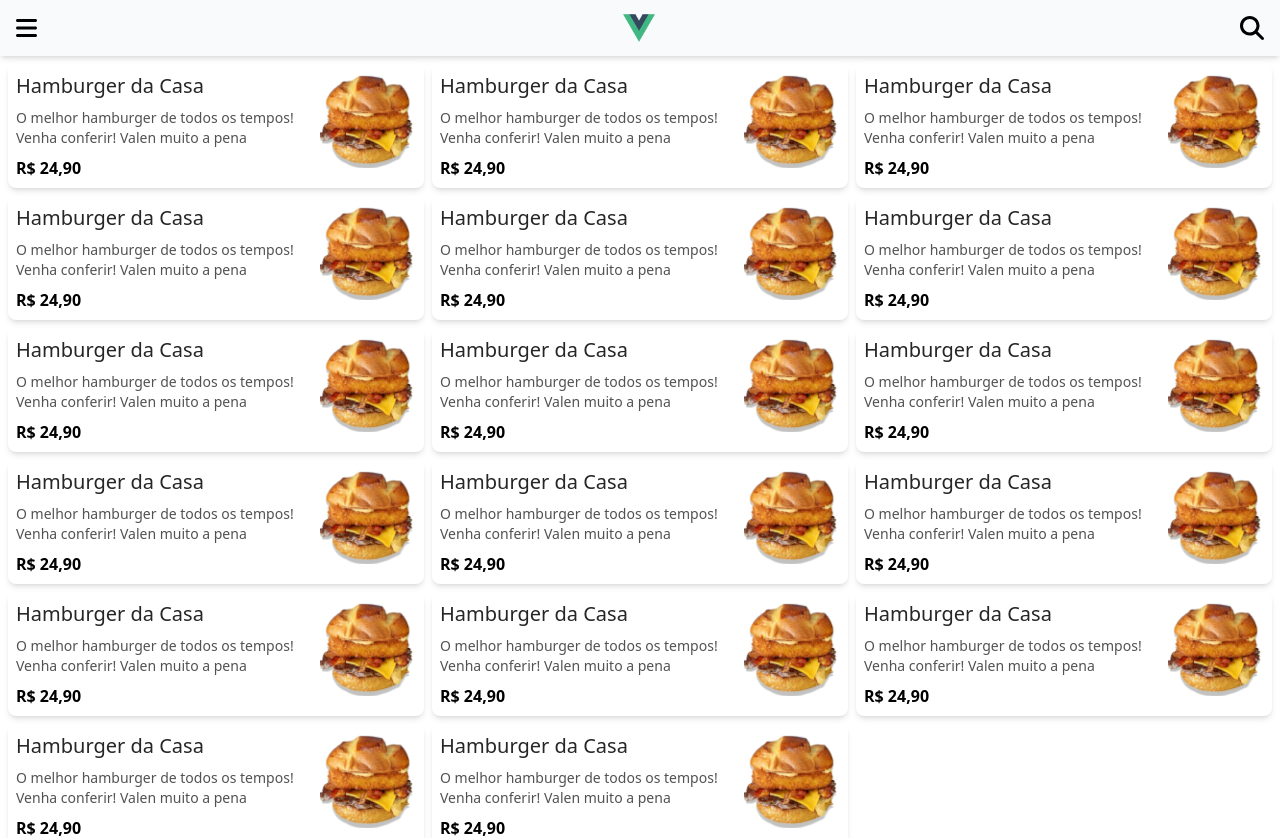
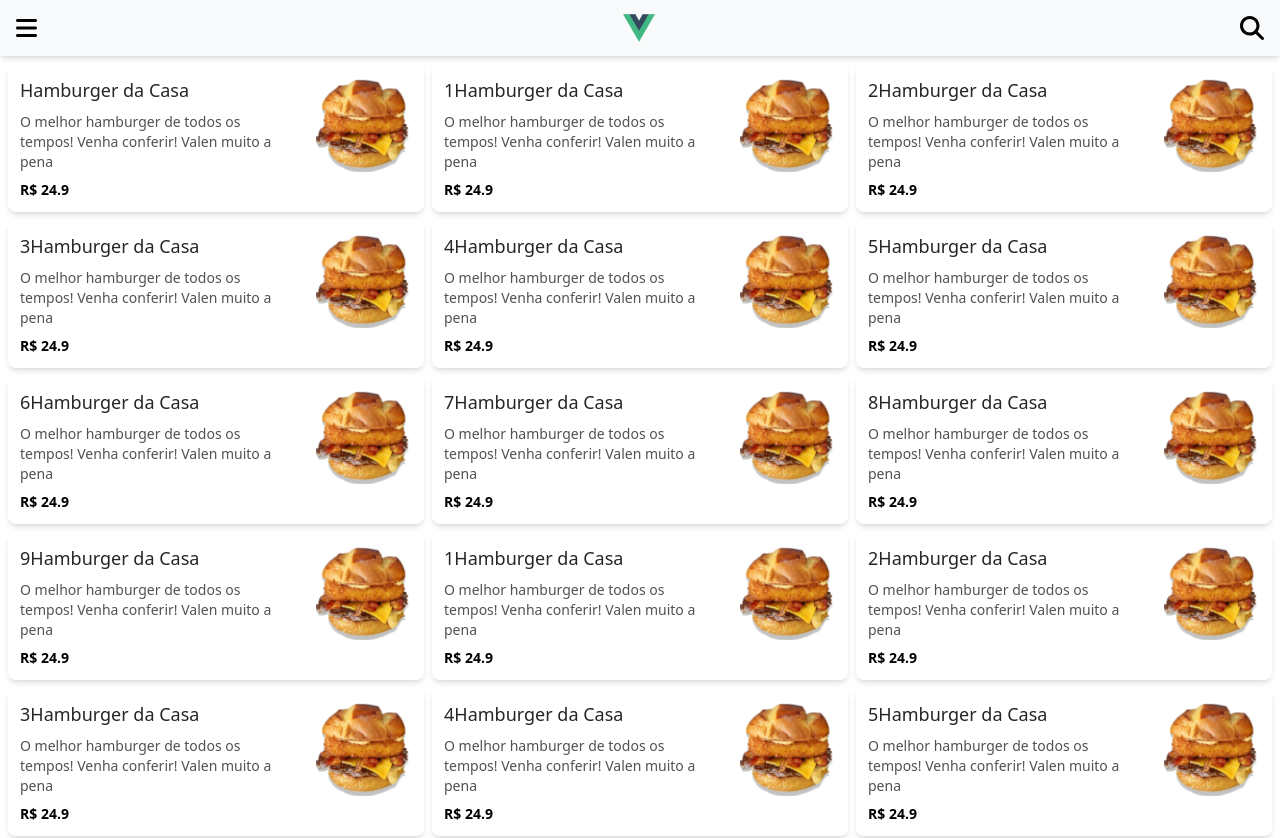
Before and after one commit to evandrofriedri/frontend-web, a Vue app: page / in a window 1280 px wide. Shown: the top 838 px of the page. Built offline with nearby package versions, Linux system fonts and the light colour scheme.

Commit message:
Melhorado modal do cardItem adicionando transition e clique fora do modal

```diff
--- a/package.json
+++ b/package.json
@@ -17,6 +17,7 @@
     "@vue/eslint-config-airbnb": "^7.0.0",
     "@vuelidate/core": "^2.0.2",
     "@vuelidate/validators": "^2.0.2",
+    "@vueuse/core": "^10.1.2",
     "axios": "^1.3.5",
     "core-js": "^3.8.3",
     "nprogress": "^0.2.0",
--- a/public/index.html
+++ b/public/index.html
@@ -12,6 +12,7 @@
       <strong>We're sorry but <%= htmlWebpackPlugin.options.title %> doesn't work properly without JavaScript enabled. Please enable it to continue.</strong>
     </noscript>
     <div id="app"></div>
+    <div id="modal"></div>
     <!-- built files will be auto injected -->
   </body>
 </html>
--- a/src/assets/icons.js
+++ b/src/assets/icons.js
@@ -4,7 +4,7 @@
 import {
   faBars, faCircleUser, faMagnifyingGlass, faList,
   faUtensils, faRectangleList, faChevronRight, faLocationDot,
-  faUsersGear, faListCheck, faCircleInfo,
+  faUsersGear, faListCheck, faCircleInfo, faXmark,
 } from '@fortawesome/free-solid-svg-icons';
 
 import { faGoogle } from '@fortawesome/free-brands-svg-icons';
@@ -22,6 +22,7 @@ const icons = {
   faUsersGear,
   faListCheck,
   faCircleInfo,
+  faXmark,
 };
 
 export default icons;
--- a/src/components/CardItem.vue
+++ b/src/components/CardItem.vue
@@ -1,14 +1,14 @@
 <template>
-  <div class="p-2 flex flex-row max-w-2xl rounded-lg bg-white shadow-md hover:shadow-2xl hover:cursor-pointer hover:bg-gray-50 duration-300">
-    <div class="flex flex-col justify-start pr-5">
-      <h5 class="mb-2 text-xl font-medium text-neutral-800">
-        {{ title }}
-      </h5>
+  <div class="p-3 flex rounded-lg bg-white shadow-md hover:shadow-2xl hover:cursor-pointer hover:bg-gray-50 duration-300" @click="openModal" @keydown="openModal">
+    <div class="flex flex-col pr-5">
+      <p class="mb-2 text-lg font-medium text-neutral-800">
+        {{ props.title }}
+      </p>
       <p class="mb-2 text-sm text-neutral-600">
-        {{ description }}
+        {{ props.description }}
       </p>
-      <p class="text-base font-bold">
-        R$ {{ price }}
+      <p class="text-sm font-bold">
+        R$ {{ props.price }}
       </p>
     </div>
     <img
@@ -17,11 +17,33 @@
       alt=""
     />
   </div>
+  <Teleport to="#modal">
+    <Transition name="modal">
+      <div v-if="isModalOpen" class="flex fixed top-0 left-0 w-screen h-screen bg-black/50 justify-center items-center">
+        <div ref="modal" class="relative bg-white px-12 py-24 rounded shadow-lg">
+          <button type="button" class="absolute top-3 right-3 bg-none cursor-pointer" @click="isModalOpen = false">
+            <font-awesome-icon icon="fa-solid fa-xmark" />
+          </button>
+          {{ props.title }}
+          {{ props.description }}
+        </div>
+      </div>
+    </Transition>
+  </Teleport>
 </template>
 
 <script setup>
+import { ref } from 'vue';
+import { onClickOutside } from '@vueuse/core';
 
-defineProps({
+const isModalOpen = ref(false);
+const modal = ref(null);
+
+onClickOutside(modal, () => {
+  isModalOpen.value = false;
+});
+
+const props = defineProps({
   title: {
     type: String,
     default: '',
@@ -36,4 +58,21 @@ defineProps({
   },
 });
 
+function openModal() {
+  isModalOpen.value = true;
+}
+
 </script>
+
+<style>
+.modal-enter-active,
+.modal-leave-active {
+  transition: all 0.25s ease;
+}
+
+.modal-enter-from,
+.modal-leave-to {
+  opacity: 0;
+  transform: scale(1.1);
+}
+</style>
--- a/src/components/MenuBar.vue
+++ b/src/components/MenuBar.vue
@@ -4,8 +4,8 @@
       <div id="div-menu" @click="openMenu" @keypress="openMenu">
         <MenuButton id="menu-button" icon="fa-solid fa-bars" />
       </div>
-      <div id="div-blur" hidden class="bg-gray-600/50 min-h-screen w-full fixed top-0 left-0 right-0 backdrop-blur-sm" @click="closeMenu" @keypress="closeMenu" />
-      <div id="menu" class="fixed p-2 top-0 w-[270px] left-[-280px] h-screen z-50 bg-gray-700 flex-col shadow-md text-white transition-all duration-200">
+      <div id="div-blur" hidden class="bg-black/50 min-h-screen w-full fixed top-0 left-0 right-0" @click="closeMenu" @keypress="closeMenu" />
+      <div id="menu" class="fixed p-2 top-0 w-[270px] left-[-280px] h-screen z-50 bg-gray-700 flex-col shadow-md text-white transition-all duration-500">
         <MenuItemBar icon="fa-solid fa-circle-user" label="Entre ou Cadastre-se" route="/login" @click="closeMenu" />
         <MenuSeparator />
         <MenuItemBar v-if="admin" icon="fa-solid fa-users-gear" label="Gerenciar Contas" route="/userAdmin" @click="closeMenu" />
--- a/src/views/HomeView.vue
+++ b/src/views/HomeView.vue
@@ -1,23 +1,27 @@
 <template>
   <div class="container mx-auto p-2 grid md:grid-cols-2 lg:grid-cols-3 gap-2">
     <!-- futuramente tera um for aqui... -->
-    <CardItem title="Hamburger da Casa" description="O melhor hamburger de todos os tempos! Venha conferir! Valen muito a pena" price="24,90" />
-    <CardItem title="Hamburger da Casa" description="O melhor hamburger de todos os tempos! Venha conferir! Valen muito a pena" price="24,90" />
-    <CardItem title="Hamburger da Casa" description="O melhor hamburger de todos os tempos! Venha conferir! Valen muito a pena" price="24,90" />
-    <CardItem title="Hamburger da Casa" description="O melhor hamburger de todos os tempos! Venha conferir! Valen muito a pena" price="24,90" />
-    <CardItem title="Hamburger da Casa" description="O melhor hamburger de todos os tempos! Venha conferir! Valen muito a pena" price="24,90" />
-    <CardItem title="Hamburger da Casa" description="O melhor hamburger de todos os tempos! Venha conferir! Valen muito a pena" price="24,90" />
-    <CardItem title="Hamburger da Casa" description="O melhor hamburger de todos os tempos! Venha conferir! Valen muito a pena" price="24,90" />
-    <CardItem title="Hamburger da Casa" description="O melhor hamburger de todos os tempos! Venha conferir! Valen muito a pena" price="24,90" />
-    <CardItem title="Hamburger da Casa" description="O melhor hamburger de todos os tempos! Venha conferir! Valen muito a pena" price="24,90" />
-    <CardItem title="Hamburger da Casa" description="O melhor hamburger de todos os tempos! Venha conferir! Valen muito a pena" price="24,90" />
-    <CardItem title="Hamburger da Casa" description="O melhor hamburger de todos os tempos! Venha conferir! Valen muito a pena" price="24,90" />
-    <CardItem title="Hamburger da Casa" description="O melhor hamburger de todos os tempos! Venha conferir! Valen muito a pena" price="24,90" />
-    <CardItem title="Hamburger da Casa" description="O melhor hamburger de todos os tempos! Venha conferir! Valen muito a pena" price="24,90" />
-    <CardItem title="Hamburger da Casa" description="O melhor hamburger de todos os tempos! Venha conferir! Valen muito a pena" price="24,90" />
-    <CardItem title="Hamburger da Casa" description="O melhor hamburger de todos os tempos! Venha conferir! Valen muito a pena" price="24,90" />
-    <CardItem title="Hamburger da Casa" description="O melhor hamburger de todos os tempos! Venha conferir! Valen muito a pena" price="24,90" />
-    <CardItem title="Hamburger da Casa" description="O melhor hamburger de todos os tempos! Venha conferir! Valen muito a pena" price="24,90" />
+    <CardItem
+      title="Hamburger da Casa"
+      description="O melhor hamburger de todos os tempos! Venha conferir! Valen muito a pena"
+      :price="24.90"
+    />
+    <CardItem title="1Hamburger da Casa" description="O melhor hamburger de todos os tempos! Venha conferir! Valen muito a pena" :price="24.90" />
+    <CardItem title="2Hamburger da Casa" description="O melhor hamburger de todos os tempos! Venha conferir! Valen muito a pena" :price="24.90" />
+    <CardItem title="3Hamburger da Casa" description="O melhor hamburger de todos os tempos! Venha conferir! Valen muito a pena" :price="24.90" />
+    <CardItem title="4Hamburger da Casa" description="O melhor hamburger de todos os tempos! Venha conferir! Valen muito a pena" :price="24.90" />
+    <CardItem title="5Hamburger da Casa" description="O melhor hamburger de todos os tempos! Venha conferir! Valen muito a pena" :price="24.90" />
+    <CardItem title="6Hamburger da Casa" description="O melhor hamburger de todos os tempos! Venha conferir! Valen muito a pena" :price="24.90" />
+    <CardItem title="7Hamburger da Casa" description="O melhor hamburger de todos os tempos! Venha conferir! Valen muito a pena" :price="24.90" />
+    <CardItem title="8Hamburger da Casa" description="O melhor hamburger de todos os tempos! Venha conferir! Valen muito a pena" :price="24.90" />
+    <CardItem title="9Hamburger da Casa" description="O melhor hamburger de todos os tempos! Venha conferir! Valen muito a pena" :price="24.90" />
+    <CardItem title="1Hamburger da Casa" description="O melhor hamburger de todos os tempos! Venha conferir! Valen muito a pena" :price="24.90" />
+    <CardItem title="2Hamburger da Casa" description="O melhor hamburger de todos os tempos! Venha conferir! Valen muito a pena" :price="24.90" />
+    <CardItem title="3Hamburger da Casa" description="O melhor hamburger de todos os tempos! Venha conferir! Valen muito a pena" :price="24.90" />
+    <CardItem title="4Hamburger da Casa" description="O melhor hamburger de todos os tempos! Venha conferir! Valen muito a pena" :price="24.90" />
+    <CardItem title="5Hamburger da Casa" description="O melhor hamburger de todos os tempos! Venha conferir! Valen muito a pena" :price="24.90" />
+    <CardItem title="6Hamburger da Casa" description="O melhor hamburger de todos os tempos! Venha conferir! Valen muito a pena" :price="24.90" />
+    <CardItem title="7Hamburger da Casa" description="O melhor hamburger de todos os tempos! Venha conferir! Valen muito a pena" :price="24.90" />
   </div>
 </template>
 
```
Also changed, not shown: src/views/LoginView.vue (+3 -17 lines), 1 other file (tests, documents, lock files or other folders).
